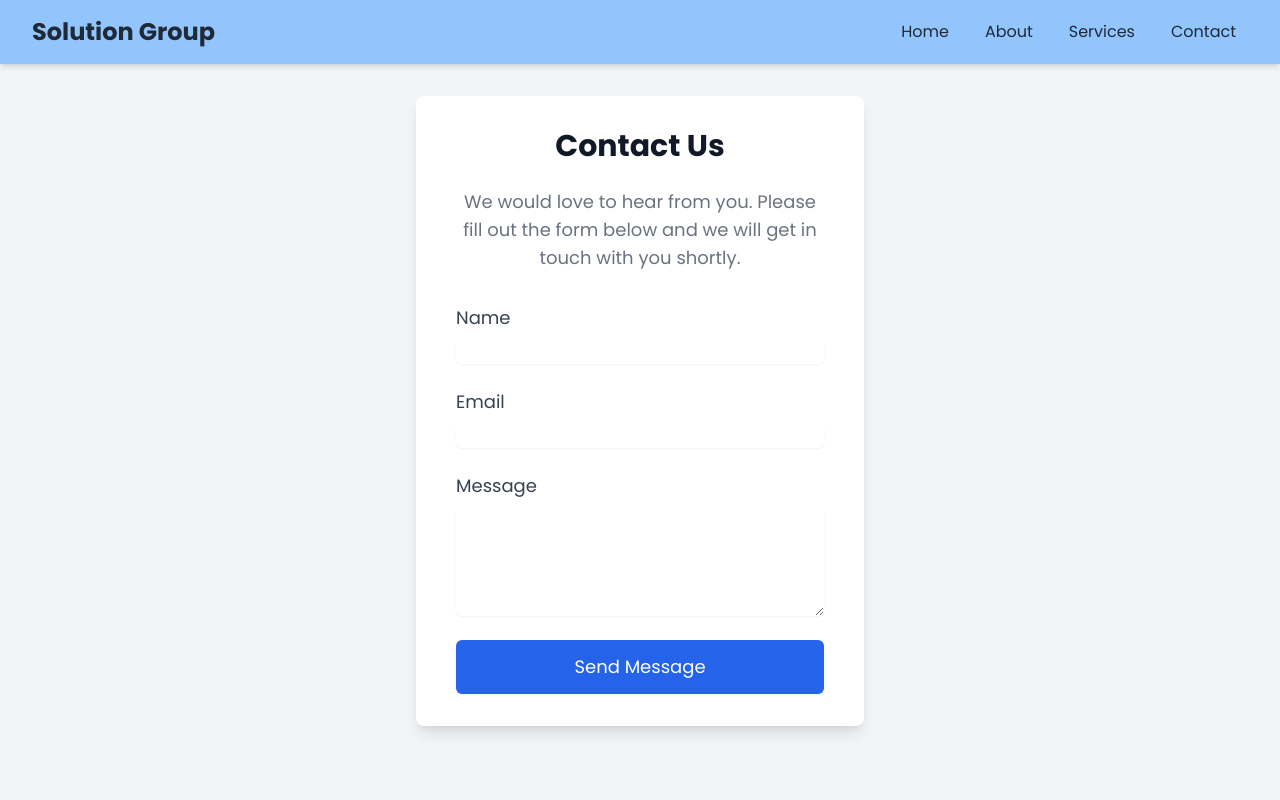
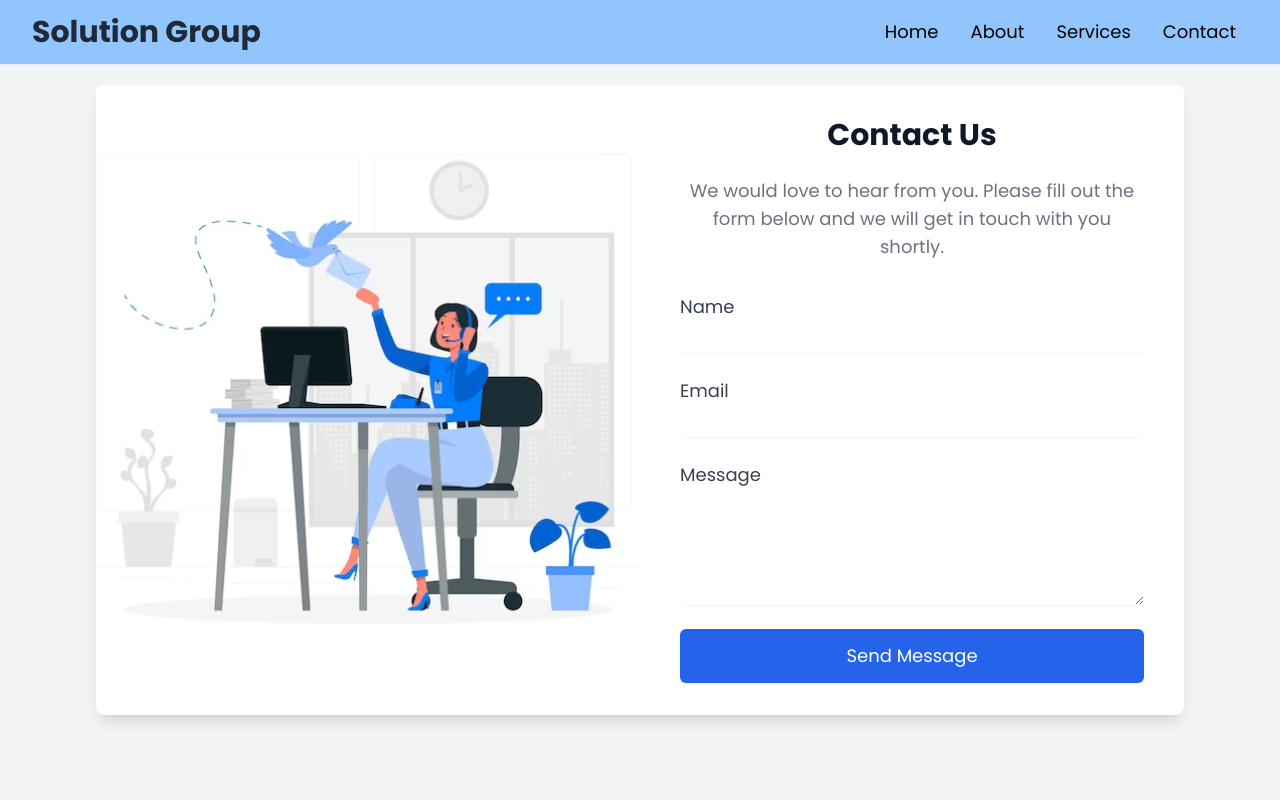
Before and after one commit to SmeyDV/Solution_landing_page, a Next.js app: page /contact in a window 1280 px wide. Shown: the top 800 px of the page. Built offline with nearby package versions, Linux system fonts and the light colour scheme.

Commit message:
adjust the style and fix the error

```diff
--- a/components/About.js
+++ b/components/About.js
@@ -1,6 +1,7 @@
 import React from 'react';
 import { Users } from 'lucide-react';
-import MemberCard from './MemberCard';
+import MemberCard from '/components/MemberCard';
+
 
 const About = () => {
   const members = [
@@ -23,7 +24,7 @@ const About = () => {
     {
       name: 'Smey',
       role: 'UX/UI Designer',
-      bio: "Smey's expertise in user-centered design ensures our solutions are not only functional but also intuitive and accessible to all users.",
+      bio: "Smey expertise in user-centered design ensures our solutions are not only functional but also intuitive and accessible to all users.",
     },
     {
       name: 'Reach',
@@ -43,7 +44,7 @@ const About = () => {
   ];
 
   return (
-    <div className="bg-gray-100 py-16">
+    <div className="bg-gray-100 py-20 mt-10">
       <div className="max-w-7xl mx-auto px-4 sm:px-6 lg:px-8">
         <div className="text-center">
           <Users className="mx-auto h-12 w-12 text-blue-600" />
@@ -53,7 +54,7 @@ const About = () => {
           </p>
         </div>
         <div className="mt-10">
-          <h3 className="text-2xl font-bold text-gray-900 text-center mb-8">Solution Group</h3>
+          <h3 className="text-3xl font-bold text-black text-center mb-8">Solution Group</h3>
           <div className="grid grid-cols-3 gap-8">
             {members.map((member, index) => (
               <MemberCard key={index} {...member} />
@@ -62,7 +63,7 @@ const About = () => {
         </div>
         <div className="mt-16 text-center">
           <p className="text-xl text-gray-600">
-            Together, we're committed to revolutionizing healthcare through innovative solutions and dedication to excellence.
+            Together, we&apos;re committed to revolutionizing healthcare through innovative solutions and dedication to excellence.
           </p>
         </div>
       </div>
--- a/components/Contact.js
+++ b/components/Contact.js
@@ -1,4 +1,5 @@
 import Head from "next/head";
+import Image from "next/image";
 import { useState } from "react";
 
 const Contact = () => {
@@ -28,8 +29,16 @@ const Contact = () => {
         <title>Contact Us</title>
         <meta name="description" content="Get in touch with us" />
       </Head>
-      <div className="max-w-lg w-full mx-auto px-4 sm:px-6 lg:px-8 mt-24 mb-24"> {/* Adjust mt-24 based on navbar height */}
-        <div className="bg-white shadow-lg rounded-lg overflow-hidden">
+      <div className="max-w-6xl w-full mx-auto px-4 sm:px-6 lg:px-8 mt-16 mb-16">
+        <div className="bg-white shadow-lg rounded-lg overflow-hidden grid grid-cols-1 md:grid-cols-2">
+          <div className="hidden md:block relative">
+            <Image
+              src="/contactpic.webp"
+              alt="Contact Us"
+              layout="fill"
+              objectFit="cover"
+            />
+          </div>
           <div className="px-6 py-8 sm:px-10">
             <h3 className="mb-6 text-3xl font-bold text-gray-900 text-center">
               Contact Us
--- a/components/MemberCard.js
+++ b/components/MemberCard.js
@@ -8,8 +8,8 @@ const MemberCard = ({ name, role, bio, isMain }) => {
   return (
     <>
       <div
-        className={`bg-white shadow-lg rounded-lg overflow-hidden transform transition-transform duration-300 hover:-translate-y-2 hover:shadow-2xl ${
-          isMain ? 'col-span-3 row-span-2' : ''
+        className={`bg-white shadow rounded-lg overflow-hidden transform transition-transform duration-300 hover:-translate-y-2 hover:shadow-custom-orange-2xl ${
+          isMain ? 'col-span-3 row-span-2 shadow-xl' : 'shadow-lg'
         }`}
       >
         <div className={`bg-gray-200 flex items-center justify-center ${isMain ? 'h-64' : 'h-48'}`}>
@@ -22,21 +22,23 @@ const MemberCard = ({ name, role, bio, isMain }) => {
           />
         </div>
         <div className="p-4">
-          <h3 className={`font-semibold text-gray-800 ${isMain ? 'text-2xl' : 'text-xl'}`}>{name}</h3>
-          <p className="mt-2 text-gray-600">{role}</p>
-          <button
-            onClick={() => setShowModal(true)}
-            className="mt-4 px-4 py-2 bg-blue-600 text-white rounded hover:bg-blue-700 transition duration-300"
-          >
+          <h3 className={`text-center font-semibold text-gray-800 ${isMain ? 'text-2xl' : 'text-xl'}`}>{name}</h3>
+          <p className="text-center mt-2 text-gray-600">{role}</p>
+          <div className="flex justify-center">
+            <button
+              onClick={() => setShowModal(true)}
+              className="mt-4 px-4 py-2 bg-blue-600 text-white rounded hover:bg-blue-700 transition duration-300"
+            >
             View More
           </button>
+          </div>
         </div>
       </div>
       {showModal && (
         <div className="fixed inset-0 bg-black bg-opacity-50 flex items-center justify-center p-4 z-50">
           <div className="bg-white rounded-lg p-6 max-w-lg w-full">
             <div className="flex justify-between items-center mb-4">
-              <h2 className="text-2xl font-bold">{name}</h2>
+              <h2 className="text-2xl font-bold ">{name}</h2>
               <button onClick={() => setShowModal(false)} className="text-gray-500 hover:text-gray-700">
                 <X size={24} />
               </button>
--- a/components/NavBar.js
+++ b/components/NavBar.js
@@ -9,25 +9,25 @@ const NavBar = () => {
   };
 
   return (
-    <nav className="bg-blue-300 shadow-md fixed w-full z-10">
+    <nav className="bg-blue-300 shadow-sm fixed w-full z-10">
       <div className="max-w-7xl mx-auto px-4 sm:px-6 lg:px-8">
         <div className="flex justify-between items-center h-16">
           <div className="flex-shrink-0">
-            <Link href="/" className="text-2xl font-bold text-gray-800 hover:text-gray-600 transition duration-300">
+            <Link href="/" className="text-3xl font-bold text-gray-800 hover:text-gray-600 transition duration-300">
               Solution Group
             </Link>
           </div>
-          <div className="hidden md:flex md:space-x-3 ml-auto">
-            <Link href="/" className="text-gray-800 hover:text-gray-600 hover:bg-blue-400 px-3 py-2 rounded-md transition duration-300">
+          <div className="hidden md:flex md:space-x-2 ml-auto">
+            <Link href="/" className="text-black text-lg hover:text-white hover:bg-blue-400 px-3 py-2 rounded-md ">
               Home
             </Link>
-            <Link href="/about" className="text-gray-800 hover:text-gray-600 hover:bg-blue-400 px-3 py-2 rounded-md transition duration-300">
+            <Link href="/about" className="text-black text-lg hover:text-white hover:bg-blue-400 px-3 py-2 rounded-md ">
               About
             </Link>
-            <Link href="/services" className="text-gray-800 hover:text-gray-600 hover:bg-blue-400 px-3 py-2 rounded-md transition duration-300">
+            <Link href="/services" className="text-black text-lg hover:text-white hover:bg-blue-400 px-3 py-2 rounded-md ">
               Services
             </Link>
-            <Link href="/contact" className="text-gray-800 hover:text-gray-600 hover:bg-blue-400 px-3 py-2 rounded-md transition duration-300">
+            <Link href="/contact" className="text-black text-lg hover:text-white hover:bg-blue-400 px-3 py-2 rounded-md ">
               Contact
             </Link>
           </div>
--- a/components/PricingCard.js
+++ b/components/PricingCard.js
@@ -4,7 +4,7 @@ const PricingCard = ({ title, price, features, isHighlighted }) => (
   <div
     className={`p-6 rounded-lg shadow-lg transition-colors duration-300 transform hover:scale-105 ${
       title === 'BUSINESS'
-        ? 'bg-black text-white hover:bg-gray-800'
+        ? 'bg-black text-white hover:bg-gray-900'
         : isHighlighted
         ? 'bg-blue-500 text-white hover:bg-blue-600'
         : 'bg-gray-100 hover:bg-gray-200'
@@ -26,7 +26,7 @@ const PricingCard = ({ title, price, features, isHighlighted }) => (
           ? 'bg-white text-black hover:bg-gray-300'
           : isHighlighted
           ? 'bg-white text-blue-500 hover:bg-blue-100'
-          : 'bg-black text-white hover:bg-gray-800'
+          : 'bg-black text-white hover:bg-gray-900'
       }`}
     >
       GET PLAN
--- a/components/Service.js
+++ b/components/Service.js
@@ -22,7 +22,7 @@ const Service = () => {
   ];
 
   return (
-    <div className="container mx-auto px-4 mt-8">
+    <div className="container mx-auto px-4 mt-32 mb-32">
       <h2 className="text-3xl font-extrabold text-center mb-4">Premium Plans</h2>
       <p className="text-center mb-8 text-gray-600">
         Sample text: Lorem ipsum dolor sit amet, consectetur adipiscing elit. Nullam nunc justo, sagittis suscipit ultrices.
--- a/tailwind.config.ts
+++ b/tailwind.config.ts
@@ -13,6 +13,7 @@ const config: Config = {
         "gradient-conic":
           "conic-gradient(from 180deg at 50% 50%, var(--tw-gradient-stops))",
       },
+
     },
   },
   plugins: [],
```
Also changed, not shown: public/contactpic.webp (added), public/hero.webp (added).
